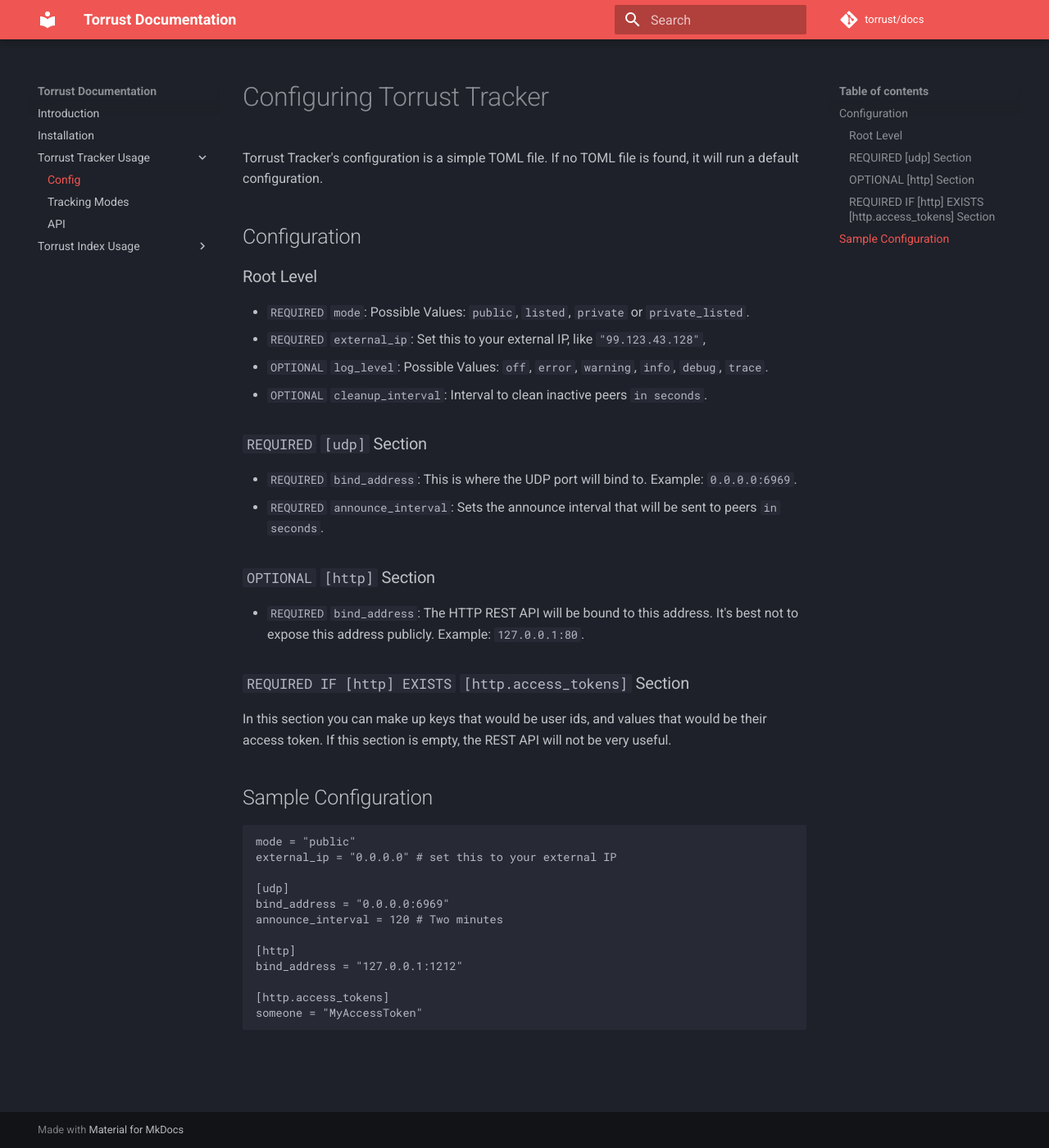
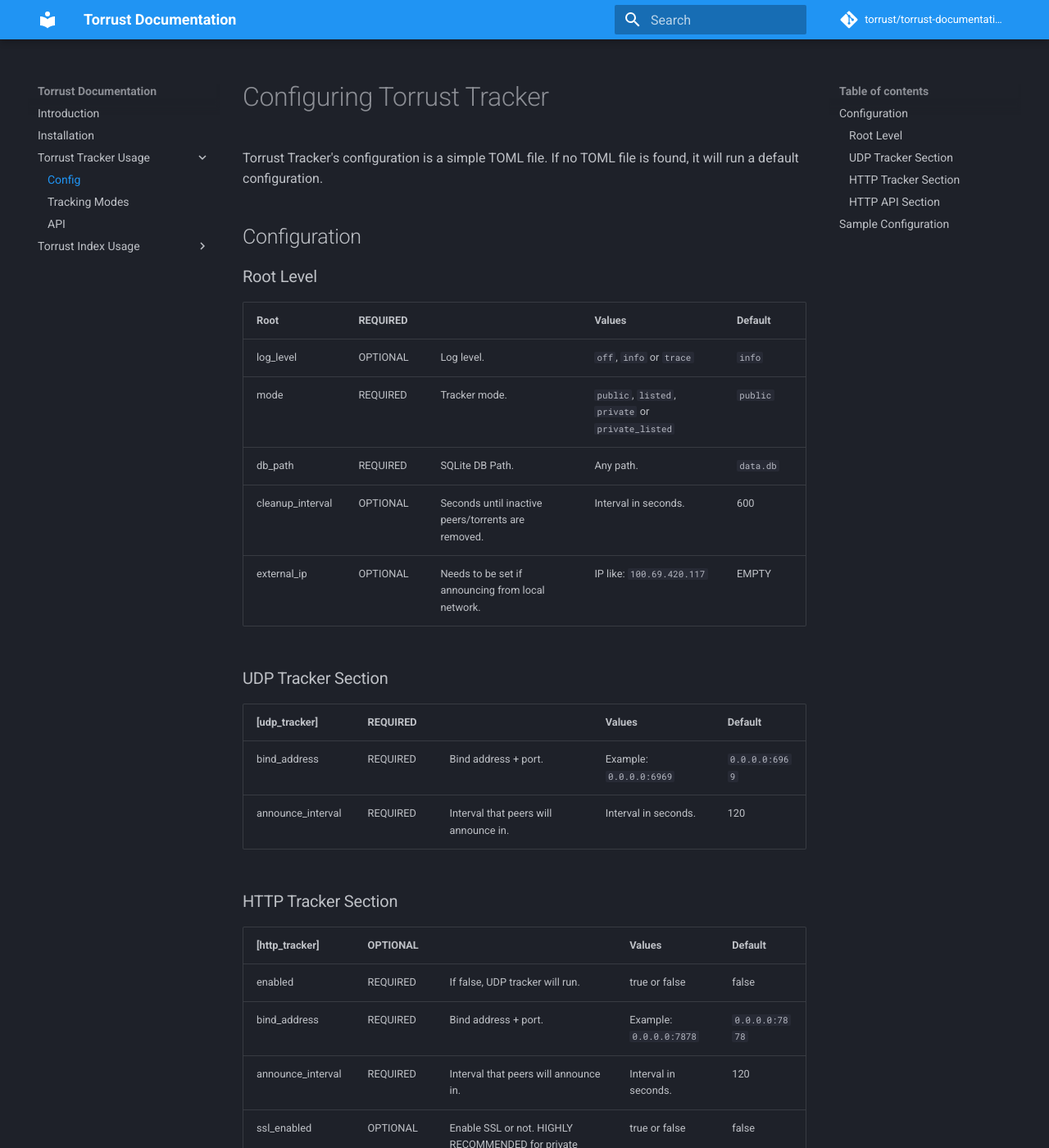
Before and after one commit to torrust/torrust-documentation, an MkDocs documentation site: the page built from docs/torrust-tracker/config.md, in a window 1280 px wide and 1400 px high. Shown: the whole window at 82% size. Built offline with MkDocs 1.6.1 and Material for MkDocs 9.7.7, drawn with Linux system fonts in a browser that asks for light colours; comment, search, counter and statistics services are not loaded; some of the changed text lies outside the part shown.

Commit message:
updated tracker config

````diff
--- a/docs/torrust-tracker/config.md
+++ b/docs/torrust-tracker/config.md
@@ -4,34 +4,64 @@
 ## Configuration
 
 ### Root Level
-- `REQUIRED` `mode`: Possible Values: `public`, `listed`, `private` or `private_listed`.
-- `REQUIRED` `external_ip`: Set this to your external IP, like `"99.123.43.128"`,
-- `OPTIONAL` `log_level`: Possible Values: `off`, `error`, `warning`, `info`, `debug`, `trace`.
-- `OPTIONAL` `cleanup_interval`: Interval to clean inactive peers `in seconds`.
+| Root             | REQUIRED |                                                    | Values                                            | Default   |
+|------------------|----------|----------------------------------------------------|---------------------------------------------------|-----------|
+| log_level        | OPTIONAL | Log level.                                         | `off`, `info` or `trace`                          | `info`    |
+| mode             | REQUIRED | Tracker mode.                                      | `public`, `listed`, `private` or `private_listed` | `public`  |
+| db_path          | REQUIRED | SQLite DB Path.                                    | Any path.                                         | `data.db` |
+| cleanup_interval | OPTIONAL | Seconds until inactive peers/torrents are removed. | Interval in seconds.                              | 600       |
+| external_ip      | OPTIONAL | Needs to be set if announcing from local network.  | IP like: `100.69.420.117`                         | EMPTY     |
 
-### `REQUIRED` `[udp]` Section
-- `REQUIRED` `bind_address`: This is where the UDP port will bind to. Example: `0.0.0.0:6969`.
-- `REQUIRED` `announce_interval`: Sets the announce interval that will be sent to peers `in seconds`.
+### UDP Tracker Section
+| [udp_tracker]     | REQUIRED |                                       | Values                  | Default        |
+|-------------------|----------|---------------------------------------|-------------------------|----------------|
+| bind_address      | REQUIRED | Bind address + port.                  | Example: `0.0.0.0:6969` | `0.0.0.0:6969` |
+| announce_interval | REQUIRED | Interval that peers will announce in. | Interval in seconds.    | 120            |
 
-### `OPTIONAL` `[http]` Section
-- `REQUIRED` `bind_address`: The HTTP REST API will be bound to this address. It's best not to expose this address publicly. Example: `127.0.0.1:80`.
+### HTTP Tracker Section
+| [http_tracker]    | OPTIONAL |                                                             | Values                  | Default        |
+|-------------------|----------|-------------------------------------------------------------|-------------------------|----------------|
+| enabled           | REQUIRED | If false, UDP tracker will run.                             | true or false           | false          |
+| bind_address      | REQUIRED | Bind address + port.                                        | Example: `0.0.0.0:7878` | `0.0.0.0:7878` |
+| announce_interval | REQUIRED | Interval that peers will announce in.                       | Interval in seconds.    | 120            |
+| ssl_enabled       | OPTIONAL | Enable SSL or not. HIGHLY RECOMMENDED for private trackers. | true or false           | false          |
+| ssl_cert_path     | OPTIONAL | Path to SSL cert.                                           | Any path.               | EMPTY          |
+| ssl_key_path      | OPTIONAL | Path to SSL cert key.                                       | Any path.               | EMPTY          |
 
-### `REQUIRED IF [http] EXISTS` `[http.access_tokens]` Section
-In this section you can make up keys that would be user ids, and values that would be their access token.
-If this section is empty, the REST API will not be very useful.
+### HTTP API Section
+| [http_api]   | OPTIONAL |                       | Values                    | Default          |
+|--------------|----------|-----------------------|---------------------------|------------------|
+| enabled      | REQUIRED | Enables built-in API. | true or false             | true             |
+| bind_address | REQUIRED | Bind address + port.  | Example: `127.0.0.1:1212` | `127.0.0.1:1212` |
+
+| [http_api.access_tokens] | REQUIRED IF HTTP API ENABLED |                         | Values | Default                 |
+|--------------------------|------------------------------|-------------------------|--------|-------------------------|
+| {user}                   | OPTIONAL                     | Token for built-in API. | {key}  | admin = "MyAccessToken" |
 
 ## Sample Configuration
 ```toml
-mode = "public"
-external_ip = "0.0.0.0" # set this to your external IP
+log_level = "trace"
+mode = "private"
+db_path = "data.db"
+cleanup_interval = 600
+external_ip = "148.420.69.117"
 
-[udp]
+[udp_tracker]
 bind_address = "0.0.0.0:6969"
-announce_interval = 120 # Two minutes
+announce_interval = 120
 
-[http]
+[http_tracker]
+enabled = false
+bind_address = "0.0.0.0:7878"
+announce_interval = 120
+ssl_enabled = false
+ssl_cert_path = ""
+ssl_key_path = ""
+
+[http_api]
+enabled = true
 bind_address = "127.0.0.1:1212"
 
-[http.access_tokens]
-someone = "MyAccessToken"
+[http_api.access_tokens]
+admin = "MyAccessToken"
 ```
--- a/mkdocs.yml
+++ b/mkdocs.yml
@@ -3,14 +3,14 @@
 site_author: Torrust Developers
 site_description: Torrust Documentation
 
-repo_name: torrust/docs
+repo_name: torrust/torrust-documentation
 repo_url: https://github.com/torrust/torrust-documentation
 
 theme:
   palette:
-    primary: red
+    primary: blue
     scheme: slate
-    accent: red
+    accent: blue
   name: material
 
 nav:
````
